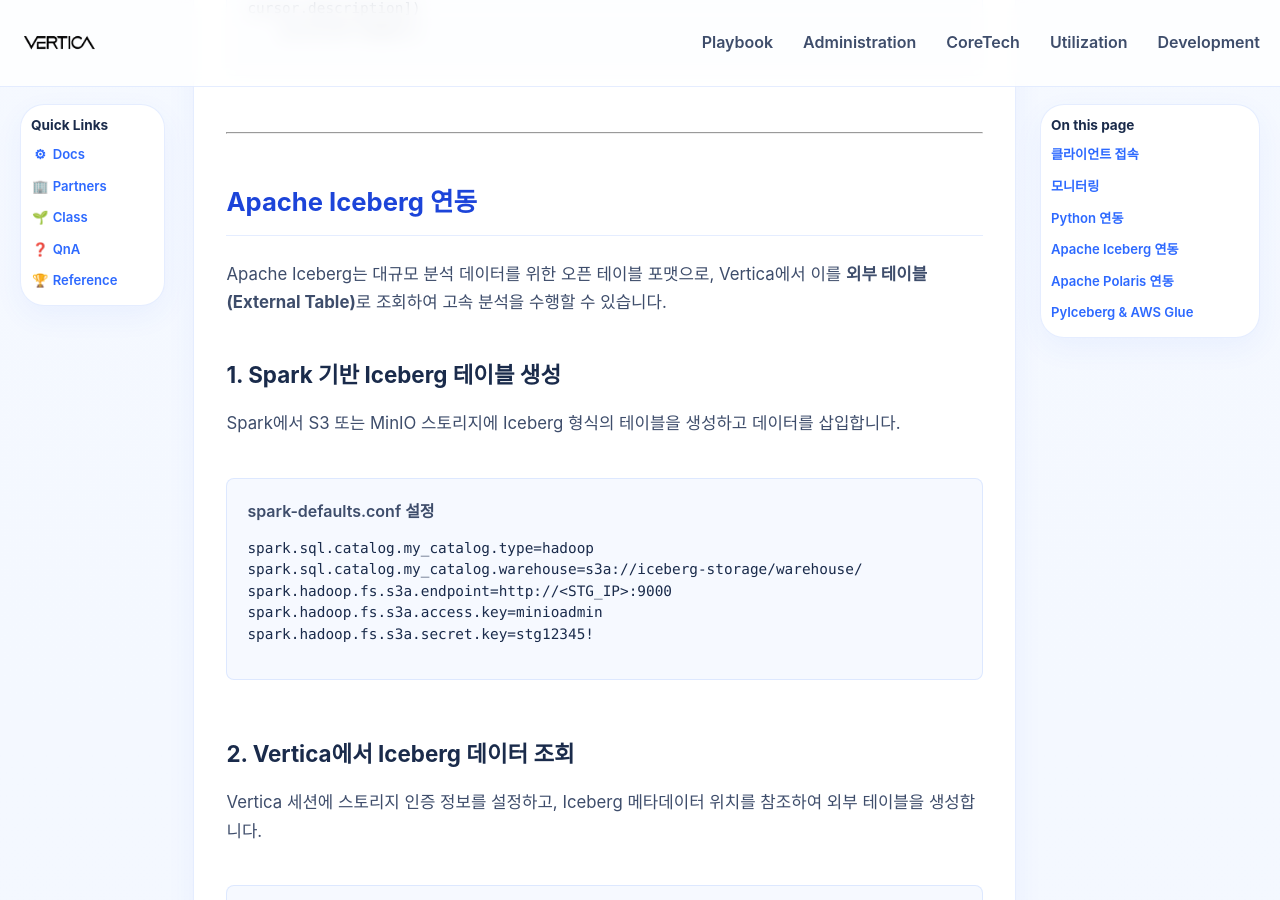
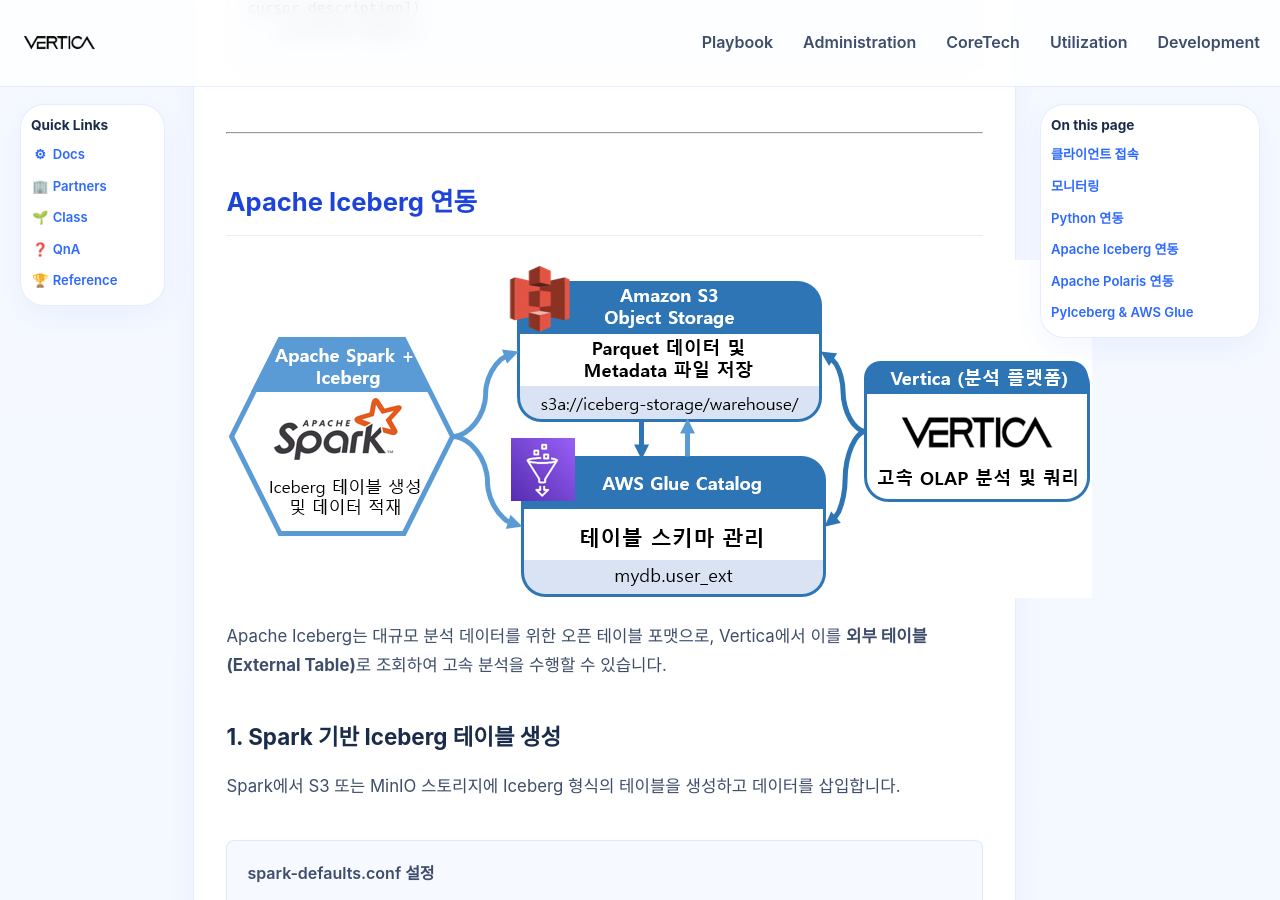
Before and after one commit to JIN0326/vertica_blog, a Jekyll site: the page built from 04utilization.md, in a window 1280 px wide and 900 px high, scrolled down 2628 px. Built offline with Jekyll 4.4.1, drawn with Linux system fonts in a browser that asks for light colours; our own code applies the rules of GitHub Pages for plain Markdown files.

Commit message:
Update blog content and styling

```diff
--- a/04utilization.md
+++ b/04utilization.md
@@ -100,6 +100,7 @@
 
 ## Apache Iceberg 연동
 <div class="architecture-section">
+<img src="{{ '/assets/images/iceberg.png' | relative_url }}" alt="Apache Iceberg">
     <p class="section-description">Apache Iceberg는 대규모 분석 데이터를 위한 오픈 테이블 포맷으로, Vertica에서 이를 <strong>외부 테이블(External Table)</strong>로 조회하여 고속 분석을 수행할 수 있습니다.</p>
 
   <div class="architecture-subsection">
```
Also changed, not shown: assets/images/iceberg.png (added).
